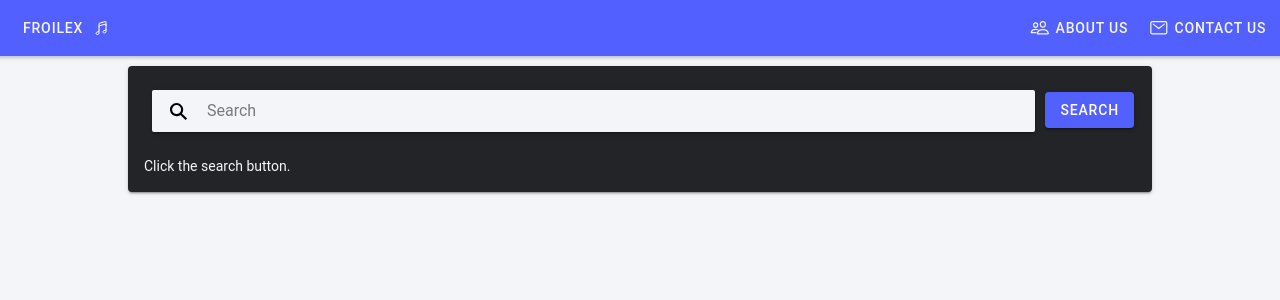
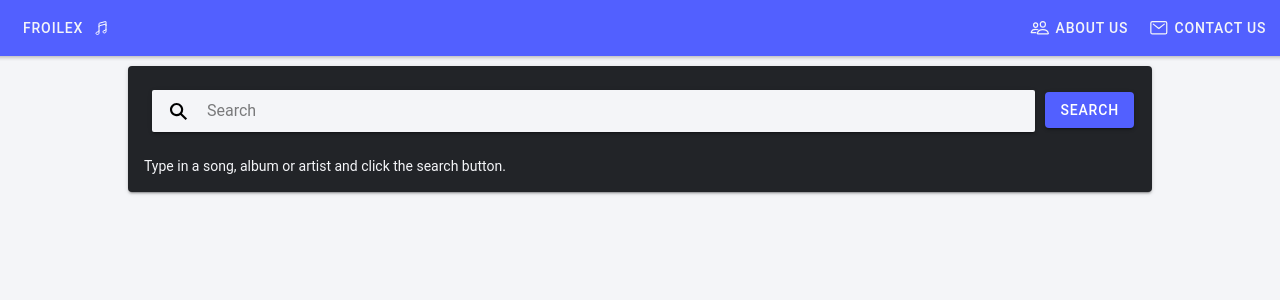
Before and after one commit to froilanenriquez3/ionicthree, a React (Create React App) app: page /home in a window 1280 px wide. Shown: the top 300 px of the page. Built offline with nearby package versions, Linux system fonts and the light colour scheme.

Commit message:
Update SearchBar.tsx

```diff
--- a/src/components/SearchBar.tsx
+++ b/src/components/SearchBar.tsx
@@ -136,7 +136,7 @@ const SearchBar: React.FC<ContainerProps> = () => {
                             </IonText>
                             :
                             <IonText color="light">
-                                <p>Click the search button.</p>
+                                <p>Type in a song, album or artist and click the search button.</p>
                             </IonText>
                         ]
 
```
